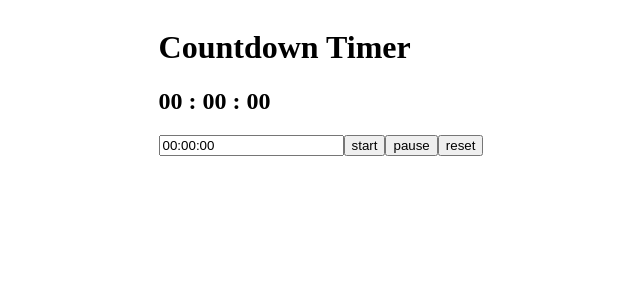
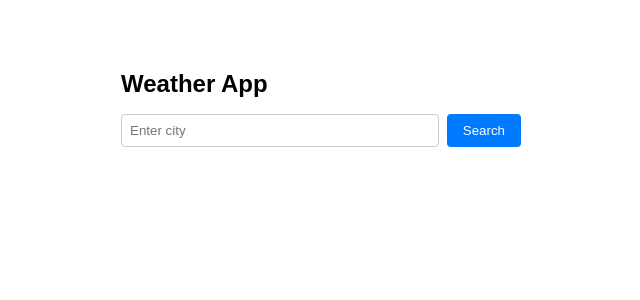
Before and after one commit to sagnik26/Machine-Coding, a React (Vite) app: page / in a window 1280 px wide. Shown: the top 300 px of the page, without its empty margins (319-959 px from the left). Built offline with nearby package versions, Linux system fonts and the light colour scheme.

Commit message:
weather app

```diff
--- a/package.json
+++ b/package.json
@@ -13,6 +13,7 @@
     "@reduxjs/toolkit": "^2.5.1",
     "react": "^18.3.1",
     "react-dom": "^18.3.1",
+    "react-icons": "^5.4.0",
     "react-redux": "^9.2.0",
     "redux": "^5.0.1"
   },
--- a/src/App.tsx
+++ b/src/App.tsx
@@ -1,16 +1,14 @@
 import "./App.css";
-import CountdownTimer from "./components/CountdownTimer";
-
+import WeatherApp from "./components/Weather";
 function App() {
   return (
     <div
       style={{
-        display: "flex",
-        flexDirection: "row",
-        justifyContent: "center",
+        margin: 20,
+        padding: 10,
       }}
     >
-      <CountdownTimer />
+      <WeatherApp />
     </div>
   );
 }
--- a/src/components/CountdownTimer.tsx
+++ /dev/null
@@ -1,74 +0,0 @@
-import { useEffect, useState } from "react";
-
-const CountdownTimer = () => {
-  const [inputTime, setInputTime] = useState("00:00:00");
-  const [timeLeft, setTimeLeft] = useState(0);
-  const [isRunning, setIsRunning] = useState(false);
-
-  const convertToSeconds = (time: string) => {
-    const [hours, minutes, seconds] = time.split(":").map(Number);
-    return hours * 3600 + minutes * 60 + seconds;
-  };
-
-  const formatTime = (time: any) => {
-    const hour = Math.floor(time / 3600);
-    const minute = Math.floor((time % 3600) / 60);
-    const second = Math.floor(time / 60);
-
-    return `${String(hour).padStart(2, "0")} : ${String(minute).padStart(
-      2,
-      "0"
-    )} : ${String(second).padStart(2, "0")}`;
-  };
-
-  const startTime = () => {
-    if (inputTime && !isRunning) {
-      if (timeLeft < 1) {
-        setTimeLeft(convertToSeconds(inputTime));
-      }
-    }
-
-    setIsRunning(true);
-  };
-
-  const pauseTime = () => {
-    setIsRunning(false);
-  };
-
-  const resetTime = () => {
-    setInputTime("00:00:00");
-    setTimeLeft(0);
-    setIsRunning(false);
-  };
-
-  useEffect(() => {
-    let timer: any = null;
-    if (timeLeft > 0 && isRunning) {
-      timer = setInterval(() => {
-        setTimeLeft((prev) => prev - 1);
-      }, 1000);
-    } else if (timeLeft === 0) {
-      setIsRunning(false);
-    }
-
-    return () => clearInterval(timer);
-  }, [isRunning, timeLeft]);
-
-  return (
-    <div>
-      <h1>Countdown Timer</h1>
-      <h2>{formatTime(timeLeft)}</h2>
-      <input
-        type="text"
-        placeholder="input time..."
-        value={inputTime}
-        onChange={(e: any) => setInputTime(e.target.value)}
-      />
-      <button onClick={startTime}>start</button>
-      <button onClick={pauseTime}>pause</button>
-      <button onClick={resetTime}>reset</button>
-    </div>
-  );
-};
-
-export default CountdownTimer;
--- /dev/null
+++ b/src/components/Weather.tsx
@@ -0,0 +1,158 @@
+import React, { useState } from "react";
+import { WiDaySunny, WiCloud, WiRain, WiSnow } from "react-icons/wi";
+
+const getWeatherIcon = (condition: string) => {
+  switch (condition) {
+    case "Sunny":
+      return <WiDaySunny size={50} />;
+    case "Cloudy":
+      return <WiCloud size={50} />;
+    case "Rainy":
+      return <WiRain size={50} />;
+    case "Snowy":
+      return <WiSnow size={50} />;
+    default:
+      return <WiDaySunny size={50} />;
+  }
+};
+
+const fetchWeatherData = (city: string) => {
+  return new Promise((resolve) => {
+    setTimeout(() => {
+      resolve({
+        city,
+        current: {
+          temperature: Math.floor(Math.random() * 26),
+          humidity: Math.floor(Math.random() * 101),
+          windSpeed: Math.floor(Math.random() * 21),
+          condition: ["Sunny", "Cloudy", "Rainy", "Snowy"][
+            Math.floor(Math.random() * 4)
+          ],
+        },
+        forecast: Array.from({ length: 5 }, (_, index) => ({
+          day: ["Monday", "Tuesday", "Wednesday", "Thursday", "Friday"][index],
+          temperature: Math.floor(Math.random() * 26),
+          condition: ["Sunny", "Cloudy", "Rainy", "Snowy"][
+            Math.floor(Math.random() * 4)
+          ],
+        })),
+      });
+    }, 1000);
+  });
+};
+
+export default function WeatherApp() {
+  const [weather, setWeather] = useState<any>(null);
+  const [city, setCity] = useState("");
+
+  const fetchWeather = async () => {
+    if (city.trim() === "") return;
+    const data = await fetchWeatherData(city);
+    setWeather(data);
+  };
+
+  return (
+    <div
+      style={{
+        padding: "20px",
+        maxWidth: "400px",
+        margin: "0 auto",
+        fontFamily: "Arial, sans-serif",
+      }}
+    >
+      <h2
+        style={{ fontSize: "24px", fontWeight: "bold", marginBottom: "16px" }}
+      >
+        Weather App
+      </h2>
+      <div style={{ display: "flex", gap: "8px", marginBottom: "16px" }}>
+        <input
+          type="text"
+          placeholder="Enter city"
+          value={city}
+          onChange={(e) => setCity(e.target.value)}
+          style={{
+            padding: "8px",
+            flex: "1",
+            border: "1px solid #ccc",
+            borderRadius: "4px",
+          }}
+        />
+        <button
+          onClick={fetchWeather}
+          style={{
+            background: "#007bff",
+            color: "white",
+            padding: "8px 16px",
+            border: "none",
+            borderRadius: "4px",
+            cursor: "pointer",
+          }}
+        >
+          Search
+        </button>
+      </div>
+      {weather && (
+        <>
+          <div
+            style={{
+              border: "1px solid #ccc",
+              padding: "16px",
+              borderRadius: "8px",
+              boxShadow: "2px 2px 10px rgba(0, 0, 0, 0.1)",
+            }}
+          >
+            <h3 style={{ fontSize: "20px", fontWeight: "bold" }}>
+              {weather.city}
+            </h3>
+            <div
+              style={{
+                display: "flex",
+                alignItems: "center",
+                gap: "8px",
+                marginTop: "8px",
+              }}
+            >
+              {getWeatherIcon(weather.current.condition)}
+              <div>
+                <p>Temperature: {weather.current.temperature}°C</p>
+                <p>Humidity: {weather.current.humidity}%</p>
+                <p>Wind Speed: {weather.current.windSpeed} km/h</p>
+              </div>
+            </div>
+          </div>
+          <h3
+            style={{ fontSize: "18px", fontWeight: "bold", marginTop: "24px" }}
+          >
+            Forecast
+          </h3>
+          <div
+            style={{
+              display: "grid",
+              gridTemplateColumns: "1fr 1fr",
+              gap: "8px",
+              marginTop: "8px",
+            }}
+          >
+            {weather.forecast.map((day: any, index: number) => (
+              <div
+                key={index}
+                style={{
+                  border: "1px solid #ccc",
+                  padding: "12px",
+                  borderRadius: "8px",
+                  textAlign: "center",
+                  boxShadow: "2px 2px 5px rgba(0, 0, 0, 0.1)",
+                }}
+              >
+                <p style={{ fontWeight: "bold" }}>{day.day}</p>
+                {getWeatherIcon(day.condition)}
+                <p>{day.temperature}°C</p>
+              </div>
+            ))}
+          </div>
+        </>
+      )}
+    </div>
+  );
+}
```
Also changed, not shown: 1 other file (tests, documents, lock files or other folders).
